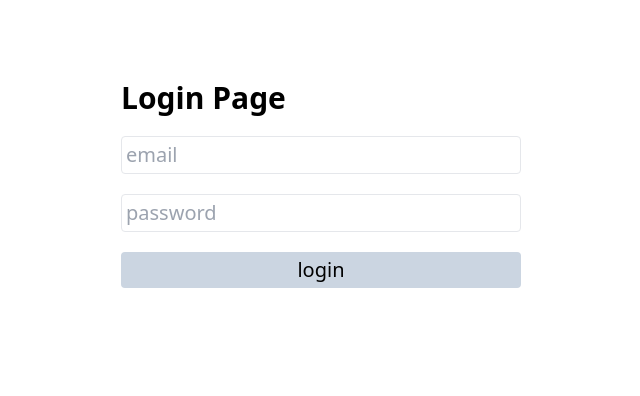
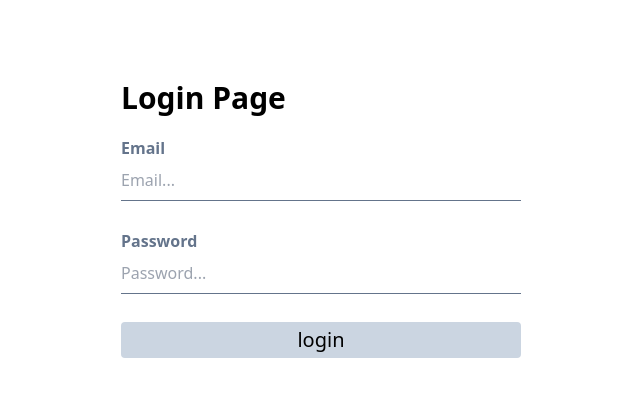
Before and after one commit to maghraby1998/mawared-mock-client, a React (Vite) app: page /login in a window 1280 px wide. Shown: the top 396 px of the page, without its empty margins (319-959 px from the left). Built offline with nearby package versions, Linux system fonts and the light colour scheme.

Commit message:
handled client validations

```diff
--- a/src/containers/login/Login.tsx
+++ b/src/containers/login/Login.tsx
@@ -4,37 +4,23 @@ import { useEffect, useState } from "react";
 import { useDispatch } from "react-redux";
 import { setAuth, setToken } from "../../redux/slices/authSlice";
 import { useNavigate } from "react-router-dom";
-import useValidation from "../../hooks/useValidation";
+import TextInput from "../../inputs/TextInput";
 import "./login.css";
+import ValidateAt from "../../enums/ValidateAt";
 
 export default function Login() {
   const dispatch = useDispatch();
   const navigate = useNavigate();
 
+  const [clientErrors, setClientErrors] = useState([]);
+  const [isFormSubmitted, setIsFormSubmitted] = useState<boolean>(false);
+
+  const sharedProps = { isFormSubmitted, setClientErrors };
+
   const [form, setForm] = useState({
     email: "",
     password: "",
   });
-
-  const [isFormSubmitted, setIsFormSubmitted] = useState<boolean>(false);
-
-  const { isValid: isEmailValid, validationMessage: emailValidationMessage } =
-    useValidation({
-      validateAt: "isString",
-      value: form.email,
-      isFormSubmitted,
-    });
-
-  const {
-    isValid: isPasswordValid,
-    validationMessage: passwordValidationMessage,
-  } = useValidation({
-    validateAt: "isString",
-    value: form.password,
-    isFormSubmitted,
-  });
-
-  console.log(form);
 
   const { mutate: signIn, isLoading: loginLoading } = useMutation({
     mutationFn: ({ email, password }: { email: string; password: string }) => {
@@ -66,16 +52,15 @@ export default function Login() {
   const handleSubmit = (event: any) => {
     event.preventDefault();
     setIsFormSubmitted(true);
-    if (isEmailValid && isPasswordValid) {
-      if (form.email && form.password) {
-        signIn({ email: form.email, password: form.password });
-      }
+    if (!clientErrors.length) {
+      signIn({ email: form.email, password: form.password });
     }
   };
 
   useEffect(() => {
     return () => {
       setIsFormSubmitted(false);
+      setClientErrors([]);
     };
   }, []);
 
@@ -86,35 +71,26 @@ export default function Login() {
         className="flex flex-col gap-5 w-[400px] m-20"
       >
         <h1 className="text-3xl capitalize font-bold">login page</h1>
-        <input
-          type="text"
-          placeholder="email"
-          className={`text-xl border p-1 rounded ${
-            !isEmailValid && isFormSubmitted ? "invalid-input-style" : ""
-          }`}
+        <TextInput
+          label="email"
+          placeholder="Email..."
           value={form.email}
           onChange={handleChange}
           name="email"
+          validateAt={ValidateAt.isString}
+          {...sharedProps}
         />
-        {isFormSubmitted && (
-          <p className="error-validation-message">{emailValidationMessage}</p>
-        )}
 
-        <input
-          className={`text-xl border p-1 rounded ${
-            !isPasswordValid && isFormSubmitted ? "invalid-input-style" : ""
-          }`}
+        <TextInput
+          label="password"
           type="password"
-          placeholder="password"
+          placeholder="Password..."
           value={form.password}
           onChange={handleChange}
           name="password"
+          validateAt={ValidateAt.isString}
+          {...sharedProps}
         />
-        {isFormSubmitted && (
-          <p className="error-validation-message">
-            {passwordValidationMessage}
-          </p>
-        )}
 
         <button className="text-xl bg-slate-300 rounded p-1 cursor-pointer hover:bg-slate-400">
           {loginLoading ? "loading" : "login"}
--- a/src/containers/login/login.css
+++ b/src/containers/login/login.css
@@ -1,5 +1,5 @@
 .invalid-input-style {
-  @apply border border-red-500;
+  @apply border-b border-red-500;
 }
 
 .error-validation-message {
--- a/src/containers/super/AddCompanyModal.tsx
+++ b/src/containers/super/AddCompanyModal.tsx
@@ -1,7 +1,9 @@
 import { Modal } from "@mui/material";
-import { useState } from "react";
+import { useEffect, useState } from "react";
 import { useMutation } from "react-query";
 import { addCompany } from "../../axios/mutations";
+import TextInput from "../../inputs/TextInput";
+import ValidateAt from "../../enums/ValidateAt";
 
 interface Props {
   isOpen: boolean;
@@ -22,10 +24,24 @@ const AddCompanyModal: React.FC<Props> = ({ isOpen, handleClose, refetch }) => {
       email: "",
     },
   ]);
+  const [isFormSubmitted, setIsFormSubmitted] = useState(false);
+  const [clientErrors, setClientErrors] = useState<string[]>([]);
+
+  const sharedProps = { isFormSubmitted, setClientErrors };
+
+  useEffect(() => {
+    return () => {
+      setIsFormSubmitted(false);
+      setClientErrors([]);
+    };
+  }, [isOpen]);
 
   const handleSubmit = (event: any) => {
+    setIsFormSubmitted(true);
     event.preventDefault();
-    mutate({ companyName: companyName, businessPartners });
+    if (!clientErrors.length) {
+      mutate({ companyName: companyName, businessPartners });
+    }
   };
 
   const addBusinessPartner = () => {
@@ -101,13 +117,16 @@ const AddCompanyModal: React.FC<Props> = ({ isOpen, handleClose, refetch }) => {
           className="bg-white px-5 py-5 rounded-bl rounded-br"
         >
           <div className="flex flex-col mb-3">
-            <label
-              className="capitalize text-slate-500 font-semibold"
-              htmlFor="name"
-            >
-              name
-            </label>
-            <input
+            <TextInput
+              label="name"
+              name="name"
+              placeholder="Company name..."
+              value={companyName}
+              onChange={(e) => setCompanyName(e.target.value)}
+              validateAt={ValidateAt.isString}
+              {...sharedProps}
+            />
+            {/* <input
               type="text"
               id="name"
               name="name"
@@ -115,7 +134,7 @@ const AddCompanyModal: React.FC<Props> = ({ isOpen, handleClose, refetch }) => {
               className="border-b border-b-slate-500 py-2"
               value={companyName}
               onChange={(e) => setCompanyName(e.target.value)}
-            />
+            /> */}
           </div>
           <div className="flex items-center gap-3">
             <h3 className="capitalize text-slate-500 font-semibold">
--- /dev/null
+++ b/src/enums/ValidateAt.ts
@@ -0,0 +1,7 @@
+enum ValidateAt {
+  isString = "isString",
+  isNumber = "isNumber",
+  isEmail = "isEmail",
+}
+
+export default ValidateAt;
--- a/src/hooks/useValidation.ts
+++ b/src/hooks/useValidation.ts
@@ -1,17 +1,29 @@
+import ValidateAt from "../enums/ValidateAt";
 import { validationSchema } from "../helpers/validations";
 import { useState, useEffect } from "react";
 
 interface Args {
+  name: string;
   value: any;
-  validateAt: string;
+  validateAt?: ValidateAt;
   isFormSubmitted: boolean;
+  setClientErrors: (callBack: (arg: any) => any) => any;
 }
 
-const useValidation = ({ value, validateAt, isFormSubmitted }: Args) => {
+const useValidation = ({
+  name,
+  value,
+  validateAt,
+  isFormSubmitted,
+  setClientErrors,
+}: Args) => {
   const [isValid, setIsValid] = useState<boolean>(false);
   const [validationMessage, setValidationMessage] = useState<string>("");
 
   const runValidation = async (): Promise<void> => {
+    if (!validateAt) {
+      return;
+    }
     try {
       const valid = await validationSchema.validateAt(validateAt, {
         [validateAt]: value,
@@ -19,18 +31,33 @@ const useValidation = ({ value, validateAt, isFormSubmitted }: Args) => {
       if (valid) {
         setIsValid(true);
         setValidationMessage("");
+        setClientErrors((prev: any) =>
+          prev.filter((inputName: any) => inputName !== name)
+        );
       }
     } catch (error: any) {
       setIsValid(false);
       setValidationMessage(error.errors[0]);
+      setClientErrors((prev: any[]) => {
+        if (!prev.includes(name)) {
+          return [...prev, name];
+        } else {
+          return prev;
+        }
+      });
     }
   };
 
   useEffect(() => {
-    runValidation();
+    if (validateAt) {
+      runValidation();
+    }
   }, [value, isFormSubmitted]);
 
-  return { isValid, validationMessage };
+  return {
+    isValid: validateAt ? isValid : true,
+    validationMessage: validateAt ? validationMessage : "",
+  };
 };
 
 export default useValidation;
--- /dev/null
+++ b/src/inputs/TextInput.tsx
@@ -0,0 +1,66 @@
+import React from "react";
+import useValidation from "../hooks/useValidation";
+import ValidateAt from "../enums/ValidateAt";
+
+interface Props {
+  name: string;
+  value: string;
+  onChange: (e: any) => void;
+  label?: string;
+  type?: string;
+  disabled?: boolean;
+  placeholder?: string;
+  validateAt?: ValidateAt;
+  isFormSubmitted?: boolean;
+  setClientErrors?: (callback: (arg: any) => any) => any;
+}
+
+const randomId = String(Math.random() * 999999999);
+
+const TextInput: React.FC<Props> = ({
+  validateAt,
+  isFormSubmitted = false,
+  setClientErrors = () => {},
+  label,
+  ...inputProps
+}) => {
+  const { isValid, validationMessage } = useValidation({
+    name: inputProps.name,
+    value: inputProps.value,
+    validateAt,
+    isFormSubmitted,
+    setClientErrors,
+  });
+
+  return (
+    <div>
+      <div>
+        {label?.length ? (
+          <label
+            className={`capitalize text-slate-500 font-semibold ${
+              !isValid && isFormSubmitted ? "text-red-400" : ""
+            }`}
+            htmlFor={randomId}
+          >
+            {label}
+          </label>
+        ) : null}
+        <input
+          id={randomId}
+          className={`border-b py-2 w-full mb-2 outline-none focus:border-b-2 ${
+            !isValid && isFormSubmitted
+              ? "invalid-input-style"
+              : "border-b-slate-500"
+          }`}
+          autoComplete="new-password"
+          {...inputProps}
+        />
+      </div>
+      {isFormSubmitted ? (
+        <p className="error-validation-message">{validationMessage}</p>
+      ) : null}
+    </div>
+  );
+};
+
+export default TextInput;
```
